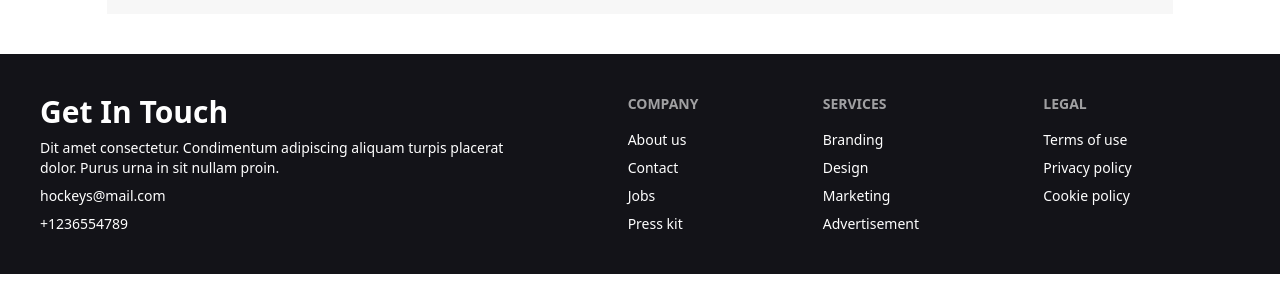
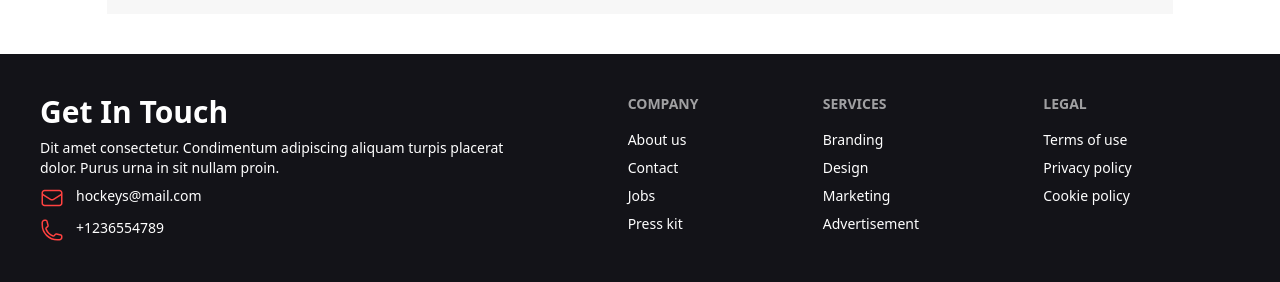
Before and after one commit to Sadi73/hockey-club, a plain HTML site: page index.html in a window 1280 px wide. Shown: the part 4401-4683 px from the top of the page. Drawn offline with nearby package versions, Linux system fonts and the light colour scheme; files whose address does not match are found by name.

Commit message:
design changed

```diff
--- a/index.html
+++ b/index.html
@@ -295,7 +295,7 @@
 
             <div class="flex flex-col gap-10 justify-between md:flex-row p-4 border">
                 <div class="w-full md:w-[40%]">
-                    <img class="w-full" src="./Images/11.png" alt="">
+                    <img class="w-full max-h-[450px]" src="./Images/11.png" alt="">
                 </div>
 
                 <div class="w-full md:w-[45%]">
@@ -443,8 +443,6 @@
             </div>
         </section>
 
-
-
     </main>
 
     <footer class="footer p-10 bg-[#131318] text-white">
@@ -453,8 +451,14 @@
             <p>Dit amet consectetur. Condimentum adipiscing aliquam turpis placerat <br> dolor. Purus urna in sit nullam
                 proin.
             </p>
-            <p>hockeys@mail.com</p>
-            <p>+1236554789</p>
+            <div class="flex gap-3">
+                <img src="./Images/mail1.svg" alt="">
+                <p>hockeys@mail.com</p>
+            </div>
+            <div class="flex gap-3">
+                <img src="./Images/phone1.svg" alt="">
+                <p>+1236554789</p>
+            </div>
         </aside>
         <nav>
             <header class="footer-title">Company</header>
```
Also changed, not shown: Images/mail1.svg (added), Images/phone1.svg (added).
